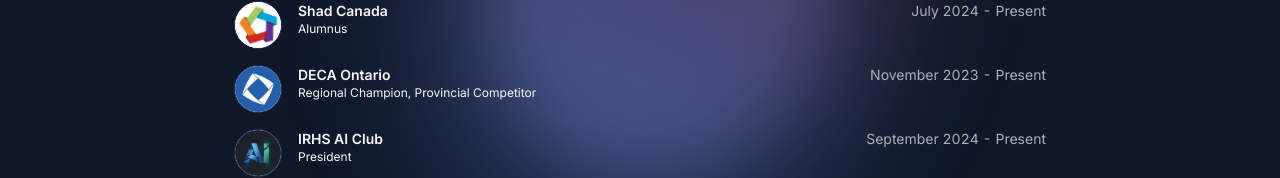
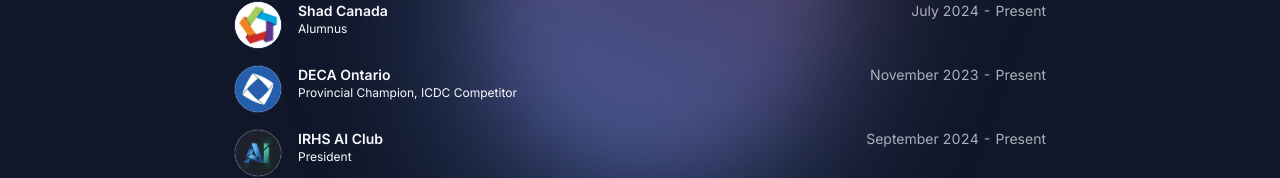
Before and after one commit to Peteryhs/portfolio.peteryhs.com, a Next.js app: page / in a window 1280 px wide. Shown: the part 505-683 px from the top of the page. Built offline with nearby package versions, Linux system fonts and the light colour scheme.

Commit message:
modified:   src/data/resume.tsx

```diff
--- a/src/data/resume.tsx
+++ b/src/data/resume.tsx
@@ -98,7 +98,7 @@ export const DATA = {
       href: "https://deca.ca",
       badges: [],
       location: "Toronto, ON",
-      title: "Regional Champion, Provincial Competitor",
+      title: "Provincial Champion, ICDC Competitor",
       logoUrl: "/deca.jpg",
       start: "November 2023",
       end: "Present",
```
